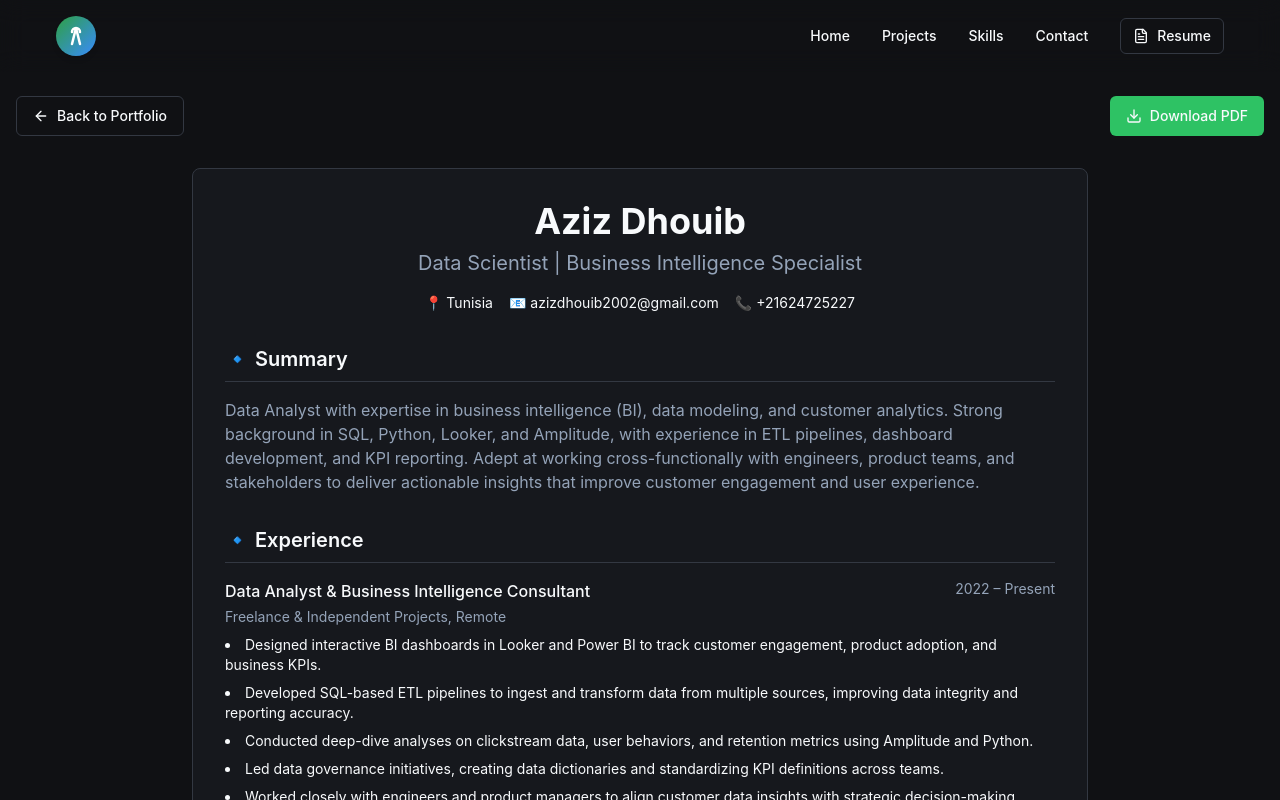
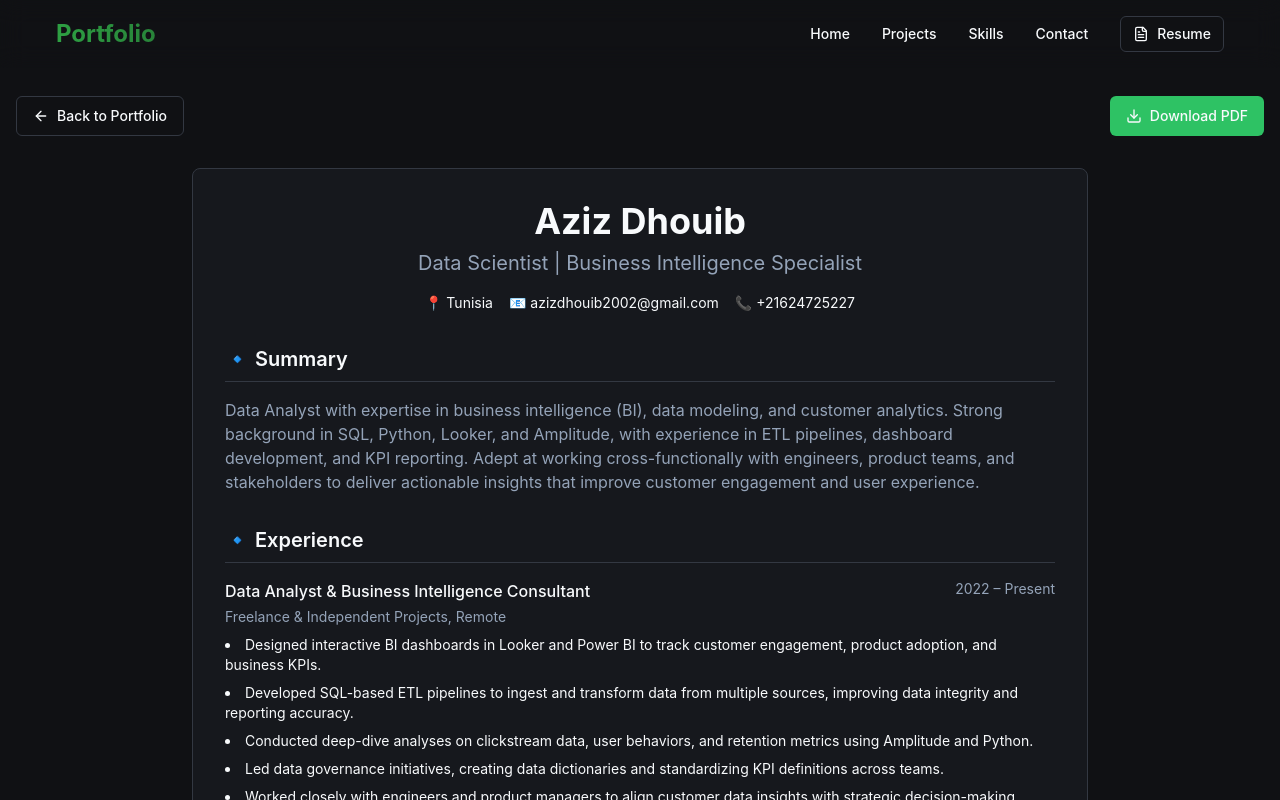
Before and after one commit to jefryV1/azdev, a React (Vite) app: page /resume in a window 1280 px wide. Shown: the top 800 px of the page. Built offline with nearby package versions, Linux system fonts and the light colour scheme; a web font is replaced by a local one.

Commit message:
Reverted to edit edt-1fe5fd6b-c45c-4cf8-b5ba-92933ad2b9e8: "Refactor: Replace newsletter with project investment
Replace the newsletter subscription form in the footer with a call to action for project investment."

```diff
--- a/src/components/Navbar.tsx
+++ b/src/components/Navbar.tsx
@@ -33,26 +33,8 @@ const Navbar = () => {
       )}
     >
       <div className="container mx-auto flex items-center justify-between">
-        <a href="#hero" className="font-bold flex items-center" aria-label="Home">
-          {/* Minimalist single letter logo */}
-          <div className="relative w-10 h-10 flex items-center justify-center rounded-full bg-gradient-to-br from-github-accent to-github-highlight transition-all duration-300 hover:scale-110 shadow-md">
-            <svg
-              width="24"
-              height="24"
-              viewBox="0 0 24 24"
-              fill="none"
-              xmlns="http://www.w3.org/2000/svg"
-              className="text-white"
-            >
-              <path
-                d="M12 4L8 20M12 4L16 20M12 4C14.2091 4 16 5.79086 16 8M12 4C9.79086 4 8 5.79086 8 8"
-                stroke="currentColor"
-                strokeWidth="2.5"
-                strokeLinecap="round"
-                strokeLinejoin="round"
-              />
-            </svg>
-          </div>
+        <a href="#hero" className="font-bold text-2xl text-gradient">
+          Portfolio
         </a>
 
         {/* Desktop Navigation */}
```
